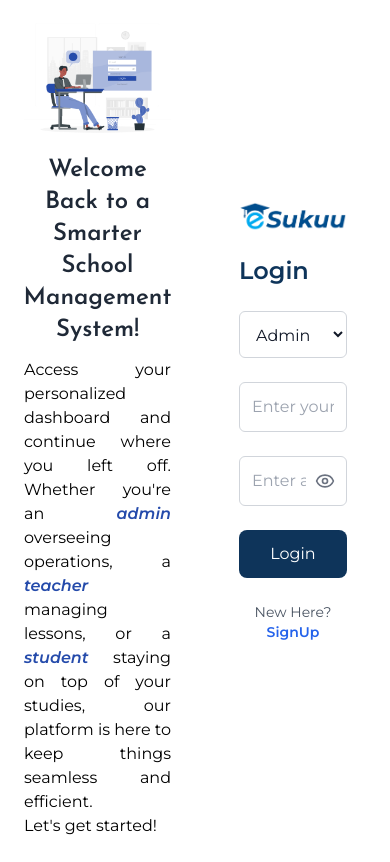
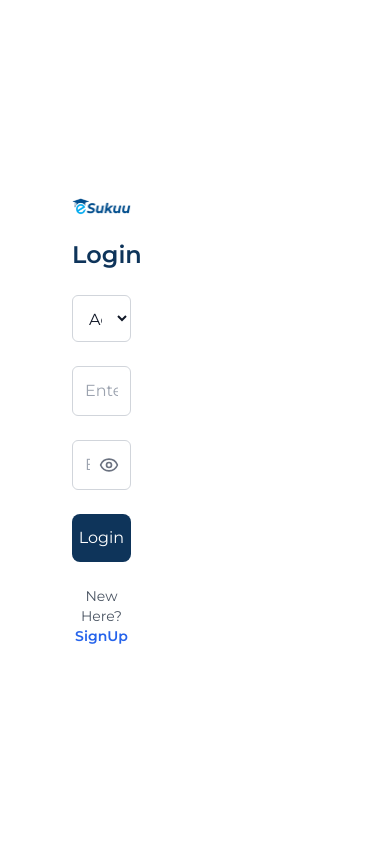
Before and after one commit to Team-Skemishis/School-App-Frontend, a React (Vite) app: page /login in a window 390 px wide. Built offline with nearby package versions, Linux system fonts and the light colour scheme; a web font is replaced by a local one.

Commit message:
all correct!

```diff
--- a/src/auth/AdminRegister.jsx
+++ b/src/auth/AdminRegister.jsx
@@ -89,7 +89,7 @@
             <form onSubmit={handleSubmit} className="backdrop-blur-sm text-black dark:text-gray-200 w-full h-full items-center justify-center flex flex-col">
                 <div className='items-center justify-between flex flex-col bg-white rounded-2xl'>
                     <section className='flex gap-5'>
-                        <div className='w-1/2 space-y-5 items-center justify-center flex flex-col p-6 rounded-2xl'>
+                        <div className='hidden w-1/2 space-y-5 items-center justify-center sm:flex flex-col p-6 rounded-2xl'>
                             <img src={illustration} alt="eSukuu Logo" className="w-80" />
                             <h2 className='text-2xl text-gray-800 font-semibold font-josefinSans text-center'>Empower Your School Management Today!</h2>
                             <p className='font-montserrat text-justify'>Take the first step toward seamless school management.
--- a/src/auth/Login.jsx
+++ b/src/auth/Login.jsx
@@ -73,12 +73,12 @@
       >
         <div className='items-center justify-between flex flex-col bg-white rounded-2xl'>
           <section className='flex gap-5'>
-            <div className='w-1/2 items-center justify-center flex flex-col p-6 rounded-2xl my-auto'>
+            <div className='w-1/2 items-center justify-center hidden sm:flex flex-col p-6 rounded-2xl my-auto'>
               <img src={illustration} alt="eSukuu Logo" className="w-64" />
               <h2 className='text-2xl font-semibold mb-3 text-gray-800 font-josefinSans text-center'>Welcome Back to a Smarter School Management System!</h2>
               <p className='font-montserrat text-justify'>Access your personalized dashboard and continue where you left off. Whether you&apos;re an <span className='font-semibold italic text-theme-color'>admin</span> overseeing operations, a <span className='font-semibold italic text-theme-color'>teacher</span> managing lessons, or a <span className='font-semibold italic text-theme-color'>student</span> staying on top of your studies, our platform is here to keep things seamless and efficient. <br /> Let&apos;s get started!</p>
             </div>
-            <div className='w-2/5 dark:bg-gray-800 p-6 rounded-2xl flex flex-col space-y-6 my-auto'>
+            <div className='w-1/2 p-16 dark:bg-gray-800 rounded-2xl flex flex-col space-y-6 my-auto'>
               <Link to="/" className='cursor-pointer'>
                 <img src={logo} alt="eSukuuLogo" className="w-40" />
               </Link>
```
